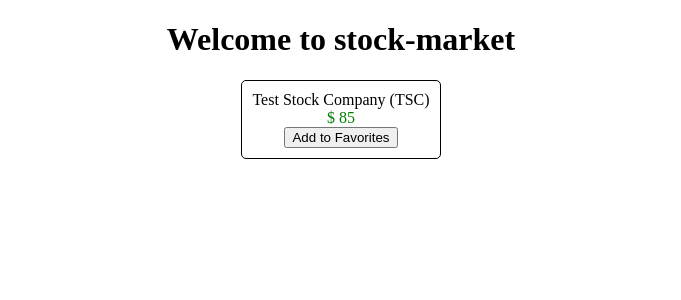
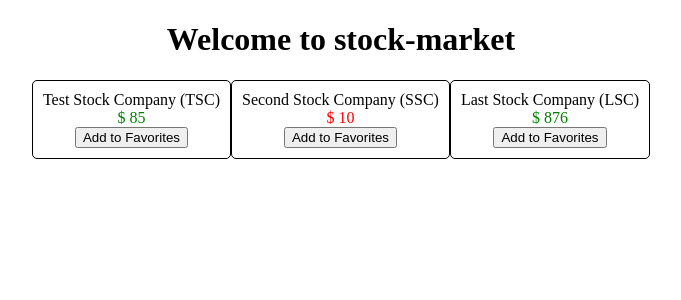
Before and after one commit to victor-arana/stock-market, an Angular app: page / in a window 1280 px wide. Shown: the top 300 px of the page, without its empty margins (299-980 px from the left). Built offline with nearby package versions, Linux system fonts and the light colour scheme.

Commit message:
:sparkle: use ngFor directive

```diff
--- a/src/app/stock/stock-item/stock-item.component.html
+++ b/src/app/stock/stock-item/stock-item.component.html
@@ -1,9 +1,9 @@
-<div class="stock-container">
+<div class="stock-container" *ngFor="let stock of stocks; index as i">
     <div class="name">{{stock.name + ' (' + stock.code + ')'}}</div>
     <div class="price"
          [class]="stock.isPositiveChange() ? 'positive' : 'negative' ">
          $ {{stock.price}}
      </div>
-    <button (click)="toggleFavorite($event)"
+    <button (click)="toggleFavorite($event, i)"
             [disabled]="stock.favorite">Add to Favorites</button>
 </div>
--- a/src/app/stock/stock-item/stock-item.component.ts
+++ b/src/app/stock/stock-item/stock-item.component.ts
@@ -8,17 +8,21 @@
 })
 export class StockItemComponent implements OnInit {
 
-  public stock: Stock;
+  public stocks: Array<Stock>;
 
   constructor() { }
 
   ngOnInit(): void {
-    this.stock = new Stock('Test Stock Company', 'TSC', 85, 80);
+    this.stocks = [
+      new Stock('Test Stock Company', 'TSC', 85, 80),
+      new Stock('Second Stock Company', 'SSC', 10, 20),
+      new Stock('Last Stock Company', 'LSC', 876, 765)
+    ];
   }
 
-  toggleFavorite(event){
-    console.log('We are toggling the favorite state for this stock', event);
-    this.stock.favorite = !this.stock.favorite;
+  toggleFavorite(event, index){
+    console.log('We are toggling the favorite state for stock', index, event);
+    this.stocks[index].favorite = !this.stocks[index].favorite;
   }
 
 }
```
